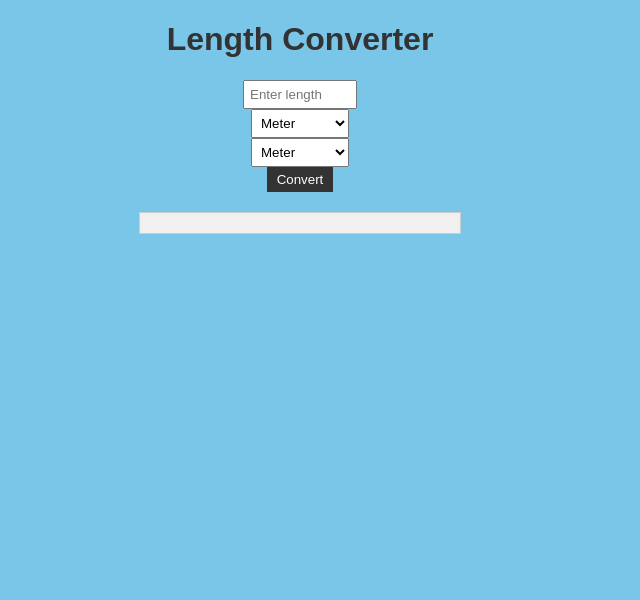
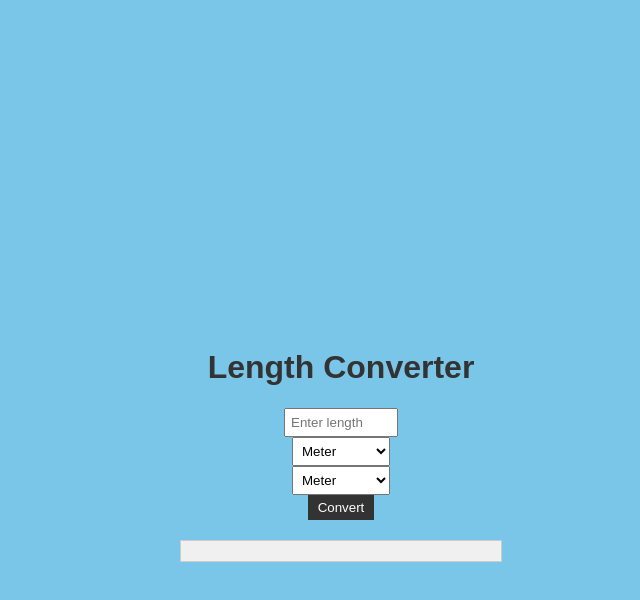
Before and after one commit to aswini0321/length-converter, a plain HTML site: page index.html in a window 1280 px wide. Shown: the whole page, without its empty margins (340-980 px from the left). Drawn offline with Linux system fonts and the light colour scheme.

Commit message:
Update styles.css

```diff
--- a/styles.css
+++ b/styles.css
@@ -40,6 +40,9 @@ button {
 
 .a
 {
+    position:absolute;
+    left:40%;
+    top:40%;
     background-color:rgb(122, 198, 233);
 }
 .ashu
```
